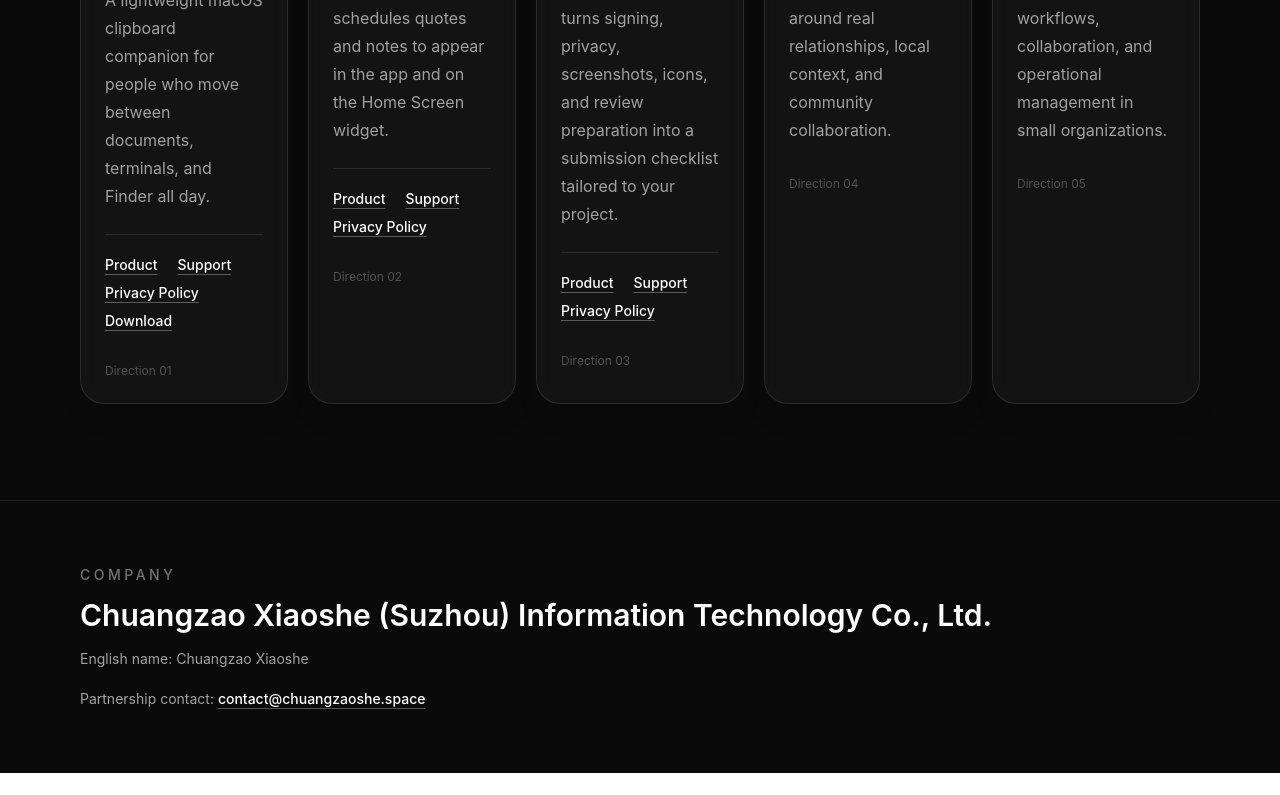
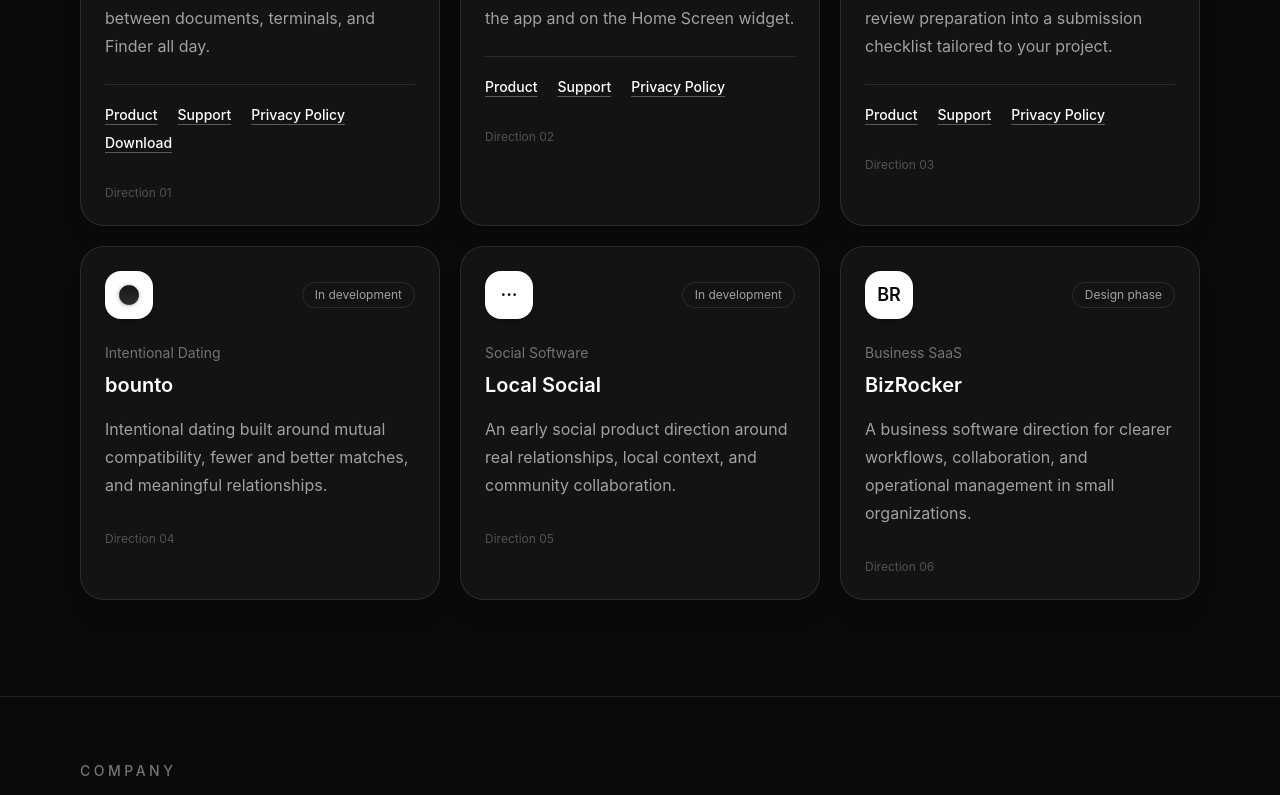
Before and after one commit to charlvin/chuangzao-xiaoshe-homepage, a React (Vite) app: page / in a window 1280 px wide. Shown: the part 1287-2082 px from the top of the page. Before the commit the page ends 2060 px from the top, so only its background shows below. Built offline with nearby package versions, Linux system fonts and the light colour scheme.

Commit message:
feat: add bounto to product matrix

```diff
--- a/src/App.jsx
+++ b/src/App.jsx
@@ -173,7 +173,7 @@ function HomePage() {
             </p>
           </div>
 
-          <div className="grid gap-5 md:grid-cols-2 lg:grid-cols-3 xl:grid-cols-5">
+          <div className="grid gap-5 md:grid-cols-2 lg:grid-cols-3">
             {products.map((product, index) => (
               <ProductCard key={product.name} product={product} index={index} />
             ))}
--- a/src/siteData.js
+++ b/src/siteData.js
@@ -60,6 +60,15 @@ export const pageData = {
       ],
     },
     {
+      category: "Intentional Dating",
+      name: "bounto",
+      description:
+        "Intentional dating built around mutual compatibility, fewer and better matches, and meaningful relationships.",
+      symbol: "b",
+      logoSrc: "/bounto-icon.png",
+      status: "In development",
+    },
+    {
       category: "Social Software",
       name: "Local Social",
       description:
@@ -79,7 +88,14 @@ export const pageData = {
 };
 
 function validatePageData(data) {
-  const expectedProductNames = ["RealSIM Clipboard", "Daily Saying", "AppReleaseHelper", "Local Social", "BizRocker"];
+  const expectedProductNames = [
+    "RealSIM Clipboard",
+    "Daily Saying",
+    "AppReleaseHelper",
+    "bounto",
+    "Local Social",
+    "BizRocker",
+  ];
   const productNames = data.products.map((product) => product.name);
   const uniqueProductNames = new Set(productNames);
 
@@ -90,7 +106,7 @@ function validatePageData(data) {
     hasContactEmail:
       typeof data.company.contactEmail === "string" && /^[^\s@]+@[^\s@]+\.[^\s@]+$/.test(data.company.contactEmail),
     hasHeroCopy: Boolean(data.company.heroLineA && data.company.heroLineB && data.company.summary),
-    hasFiveProducts: data.products.length === 5,
+    hasSixProducts: data.products.length === 6,
     hasAllExpectedProducts: expectedProductNames.every((name) => productNames.includes(name)),
     productNamesAreUnique: uniqueProductNames.size === productNames.length,
     productsHaveRequiredFields: data.products.every(
@@ -115,7 +131,7 @@ function runSelfChecks() {
   console.assert(result.hasShortCompanyName, "Expected short company name to be present.");
   console.assert(result.hasContactEmail, "Expected a valid contact email.");
   console.assert(result.hasHeroCopy, "Expected hero copy to be complete.");
-  console.assert(result.hasFiveProducts, "Expected exactly five product entries.");
+  console.assert(result.hasSixProducts, "Expected exactly six product entries.");
   console.assert(result.hasAllExpectedProducts, "Expected all required products to be present.");
   console.assert(result.productNamesAreUnique, "Expected product names to be unique.");
   console.assert(
```
Also changed, not shown: public/bounto-icon.png (added).
